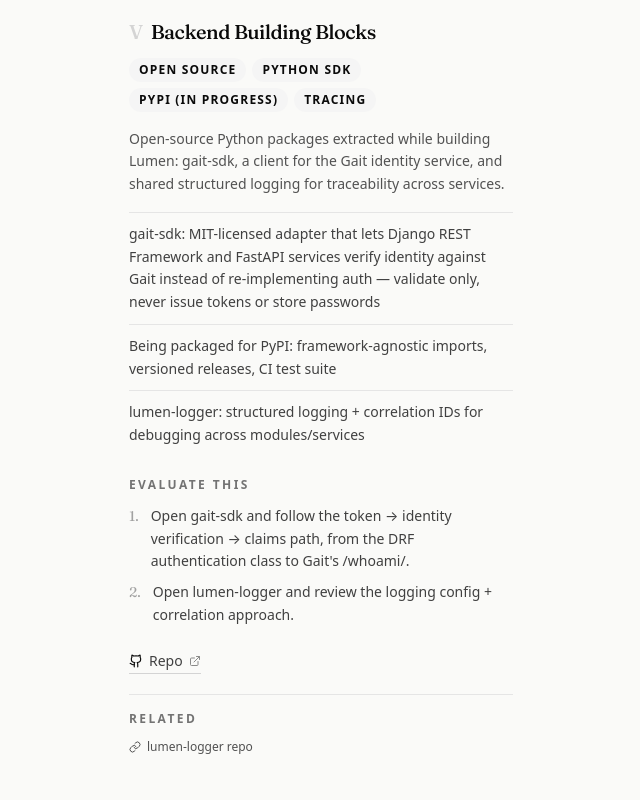
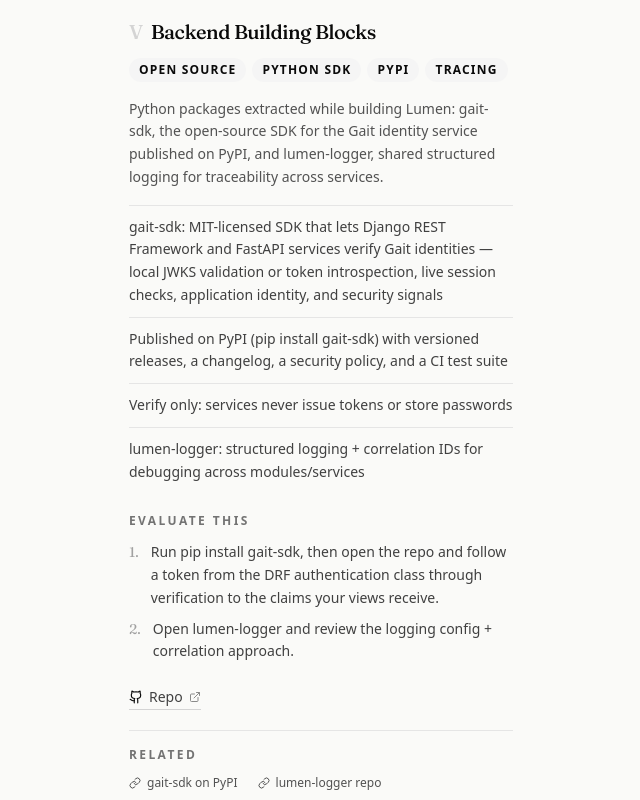
Before and after one commit to anthonynarine/portfolio-demo-hub, a React (Vite) app: page / in a window 1280 px wide. Shown: the part 5880-6680 px from the top of the page, without its empty margins (151-791 px from the left). Built offline with nearby package versions, Linux system fonts and the light colour scheme.

Commit message:
sdk publised

```diff
--- a/scripts/generate-ats-resume.mjs
+++ b/scripts/generate-ats-resume.mjs
@@ -140,6 +140,7 @@
           <li>Built a self-repairing security platform that combines hardened authentication, continuous control evaluation, evidence-backed findings, constrained AI security agents, validation, and human approval.</li>
           <li>Designed deterministic backend boundaries so LLM-assisted agents can investigate failures, reproduce approved weaknesses, and prepare candidate repairs without direct production authority.</li>
           <li>Implemented JWT access/refresh lifecycles, optional 2FA, guest sign-in, protected endpoints, role-based authorization, audit events, and reusable integration patterns for downstream systems.</li>
+          <li>Published gait-sdk, an open-source (MIT) Python package on PyPI that lets Django and FastAPI services verify Gait identities through local JWKS validation or token introspection, with live session checks.</li>
         </ul>
       </div>
 
--- a/src/data/projects.ts
+++ b/src/data/projects.ts
@@ -15,6 +15,7 @@
 const LINKS = {
   tttRepo: "https://github.com/anthonynarine/tic_tac_toe",
   gaitSdkRepo: "https://github.com/anthonynarine/gait-sdk",
+  gaitSdkPypi: "https://pypi.org/project/gait-sdk/",
   authFlowRepo: "https://github.com/anthonynarine/AuthFlow",
   djangoAuthRepo: "https://github.com/anthonynarine/django_auth",
   lumenLoggerRepo: "https://github.com/anthonynarine/Lumen_Logger",
@@ -44,7 +45,7 @@
       "Security Validator and a Human Approver gate every production change before Release Engineer deploys the exact approved artifact",
       "Security Copilot offers a natural-language interface for posture, active cases, and bounded workflow requests",
       "Still guards Lumen's identity layer: JWT access/refresh, 2FA, guest sign-in, and protected endpoints",
-      "Services plug in through gait-sdk, an open-source Python package for Django REST Framework and FastAPI — they validate identity against Gait instead of re-implementing auth",
+      "Services plug in through gait-sdk, my open-source Python package on PyPI for Django REST Framework and FastAPI — they verify identity against Gait instead of re-implementing auth",
     ],
     tryThis: [
       "Click \"See How Gait Works\" to walk the self-repairing loop end-to-end: control failure, diagnosis, safe reproduction, scoped repair, independent validation, human approval, exact-artifact deploy.",
@@ -55,6 +56,7 @@
       repo: LINKS.djangoAuthRepo,
       related: [
         { label: "Python SDK (gait-sdk)", href: LINKS.gaitSdkRepo },
+        { label: "gait-sdk on PyPI", href: LINKS.gaitSdkPypi },
         { label: "React client (AuthFlow)", href: LINKS.authFlowRepo },
         { label: "Postman API docs", href: LINKS.gaitPostmanDocs },
       ],
@@ -233,20 +235,24 @@
     id: "infra-packages",
     title: "Backend Building Blocks",
     description:
-      "Open-source Python packages extracted while building Lumen: gait-sdk, a client for the Gait identity service, and shared structured logging for traceability across services.",
+      "Python packages extracted while building Lumen: gait-sdk, the open-source SDK for the Gait identity service published on PyPI, and lumen-logger, shared structured logging for traceability across services.",
     highlights: [
-      "gait-sdk: MIT-licensed adapter that lets Django REST Framework and FastAPI services verify identity against Gait instead of re-implementing auth — validate only, never issue tokens or store passwords",
-      "Being packaged for PyPI: framework-agnostic imports, versioned releases, CI test suite",
+      "gait-sdk: MIT-licensed SDK that lets Django REST Framework and FastAPI services verify Gait identities — local JWKS validation or token introspection, live session checks, application identity, and security signals",
+      "Published on PyPI (pip install gait-sdk) with versioned releases, a changelog, a security policy, and a CI test suite",
+      "Verify only: services never issue tokens or store passwords",
       "lumen-logger: structured logging + correlation IDs for debugging across modules/services",
     ],
     tryThis: [
-      "Open gait-sdk and follow the token → identity verification → claims path, from the DRF authentication class to Gait's /whoami/.",
+      "Run pip install gait-sdk, then open the repo and follow a token from the DRF authentication class through verification to the claims your views receive.",
       "Open lumen-logger and review the logging config + correlation approach.",
     ],
     links: {
       repo: LINKS.gaitSdkRepo,
-      related: [{ label: "lumen-logger repo", href: LINKS.lumenLoggerRepo }],
+      related: [
+        { label: "gait-sdk on PyPI", href: LINKS.gaitSdkPypi },
+        { label: "lumen-logger repo", href: LINKS.lumenLoggerRepo },
+      ],
     },
-    badges: ["Open Source", "Python SDK", "PyPI (in progress)", "Tracing"],
+    badges: ["Open Source", "Python SDK", "PyPI", "Tracing"],
   },
 ];
--- a/src/features/resume/data/resumeData.ts
+++ b/src/features/resume/data/resumeData.ts
@@ -93,6 +93,7 @@
       "Built a self-repairing security platform that combines hardened authentication, continuous control evaluation, evidence-backed findings, constrained AI security agents, validation, and human approval.",
       "Designed deterministic backend boundaries so LLM-assisted agents can investigate failures, reproduce approved weaknesses, and prepare candidate repairs without direct production authority.",
       "Implemented JWT access/refresh lifecycles, optional 2FA, guest sign-in, protected endpoints, role-based authorization, audit events, and reusable integration patterns for downstream systems.",
+      "Published gait-sdk, an open-source (MIT) Python package on PyPI that lets Django and FastAPI services verify Gait identities through local JWKS validation or token introspection, with live session checks.",
     ],
     liveUrl: "https://gait.netlify.app",
     liveLabel: "gait.netlify.app",
```
Also changed, not shown: 1 other file (tests, documents, lock files or other folders).
